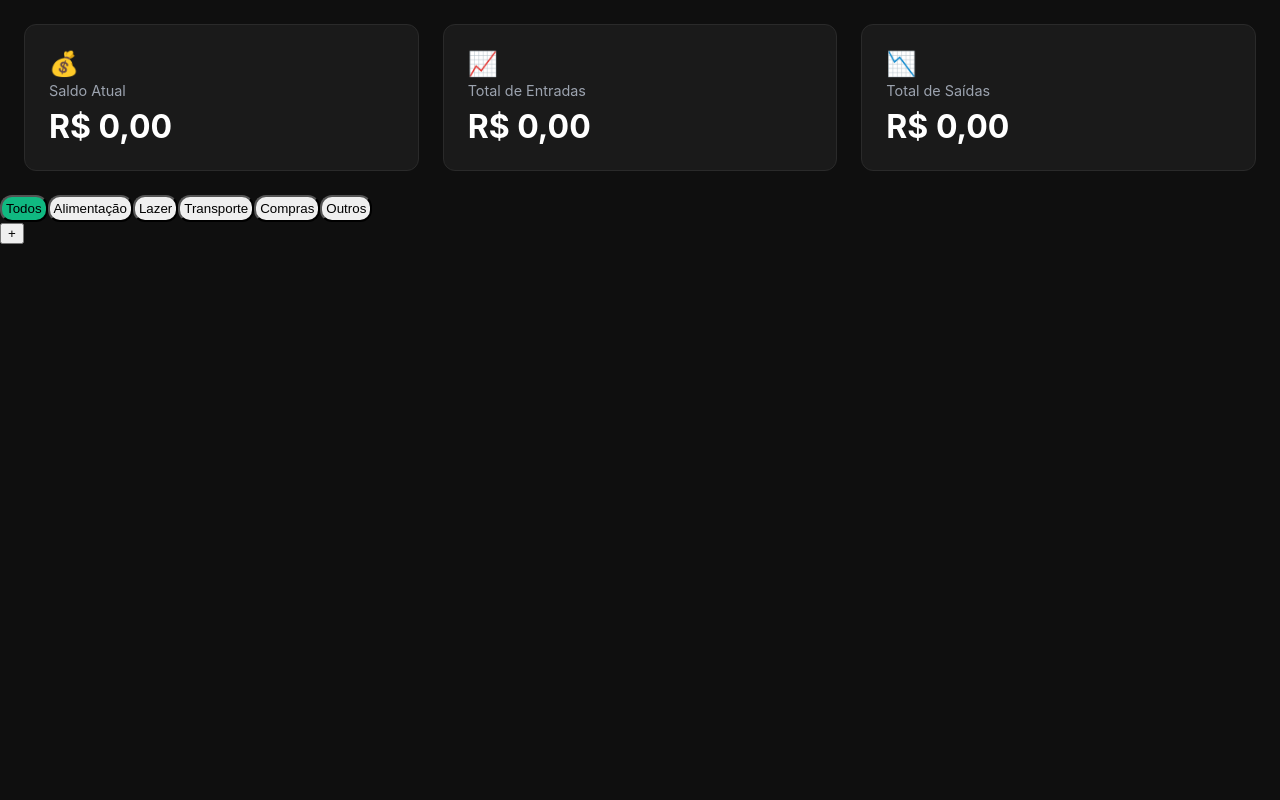
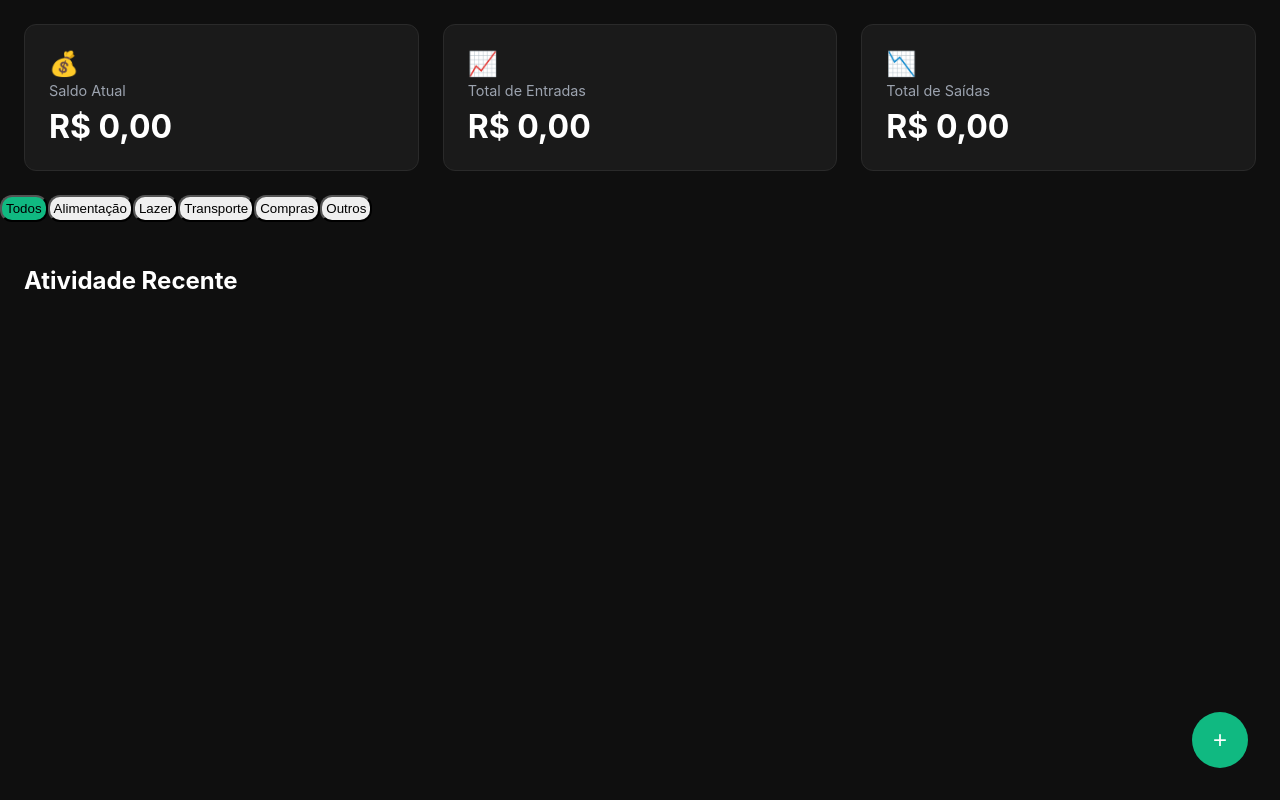
Before and after one commit to JoaoFazio/fintrack, a React (Vite) app: page / in a window 1280 px wide. Built offline with nearby package versions, Linux system fonts and the light colour scheme.

Commit message:
feat: CSS final dos componentes

```diff
--- a/src/App.css
+++ b/src/App.css
@@ -3,3 +3,20 @@
   gap: 24px;
   padding: 24px;
 }
+
+.btn-adicionar {
+    position: fixed;
+    bottom: 32px;
+    right: 32px;
+    width: 56px;
+    height: 56px;
+    border-radius: 50%;
+    background-color: #10B981;
+    color: white;
+    font-size: 1.5rem;
+    border: none;
+    cursor: pointer;
+    display: flex;
+    align-items: center;
+    justify-content: center;
+}
--- a/src/App.jsx
+++ b/src/App.jsx
@@ -56,7 +56,7 @@ function App() {
       </div>
 
       <div>
-        <button onClick={() => setModalAberto(true)}>+</button>
+        <button className="btn-adicionar" onClick={() => setModalAberto(true)}>+</button>
         {modalAberto && (
           <ModalNovaTransacao
             onFechar={() => setModalAberto(false)}
--- /dev/null
+++ b/src/components/ListaTransacoes/ItemTransacao.css
@@ -0,0 +1,23 @@
+.item-transacao {
+    background-color: #201f1f;
+    border-radius: 12px;
+    padding: 16px;
+    display: flex;
+    align-items: center;
+    justify-content: space-between;
+    gap: 16px;
+}
+
+.entrada {
+    color: #4edea3;
+}
+
+.saida {
+    color: #ff7886;
+}
+
+.item-esquerda {
+    display: flex;
+    align-items: center;
+    gap: 12px;
+}
--- a/src/components/ListaTransacoes/ItemTransacao.jsx
+++ b/src/components/ListaTransacoes/ItemTransacao.jsx
@@ -1,15 +1,31 @@
-function ItemTransacao ({transacao}) {
-    return (
-        <div className="item-transacao">
-            <span>{transacao.descricao}</span>
-            <span>{"💸"}</span>
-            <div>
-                <p>{transacao.data}</p>
-                <p>{transacao.categoria}</p>
-            </div>
-            <p>{transacao.valor}</p>
+import "./ItemTransacao.css";
+
+function ItemTransacao({ transacao }) {
+  return (
+    <div className="item-transacao">
+      <div className="item-esquerda">
+        <span>{"💸"}</span>
+        <div className="item-info">
+          <p>{transacao.descricao}</p>
+          <p>
+            {transacao.data} • {transacao.categoria}
+          </p>
         </div>
-    )
+      </div>
+      <p
+        className={
+          transacao.tipo === "Entrada"
+            ? "item-valor entrada"
+            : "item-valor saida"
+        }
+      >
+        {transacao.valor.toLocaleString("pt-BR", {
+          style: "currency",
+          currency: "BRL",
+        })}
+      </p>
+    </div>
+  );
 }
 
-export default ItemTransacao
+export default ItemTransacao;
--- /dev/null
+++ b/src/components/ListaTransacoes/ListaTransacoes.css
@@ -0,0 +1,6 @@
+.lista-transacoes {
+    display: flex;
+    flex-direction: column;
+    gap: 8px;
+    padding: 24px;
+}
--- a/src/components/ListaTransacoes/ListaTransacoes.jsx
+++ b/src/components/ListaTransacoes/ListaTransacoes.jsx
@@ -1,3 +1,5 @@
+import "./ListaTransacoes.css"
+
 import ItemTransacao from "./ItemTransacao"
 
 function ListaTransacoes ({transacoes, categoriaSelecionada}) {
@@ -6,7 +8,8 @@ function ListaTransacoes ({transacoes, categoriaSelecionada}) {
     : transacoes.filter(t => t.categoria === categoriaSelecionada)
 
     return (
-        <div>
+        <div className="lista-transacoes">
+            <h2 className="lista-titulo">Atividade Recente</h2>
             {transacoesFiltradas.map((t) => <ItemTransacao key={t.id} transacao={t}/>)}
         </div>
     )
```
